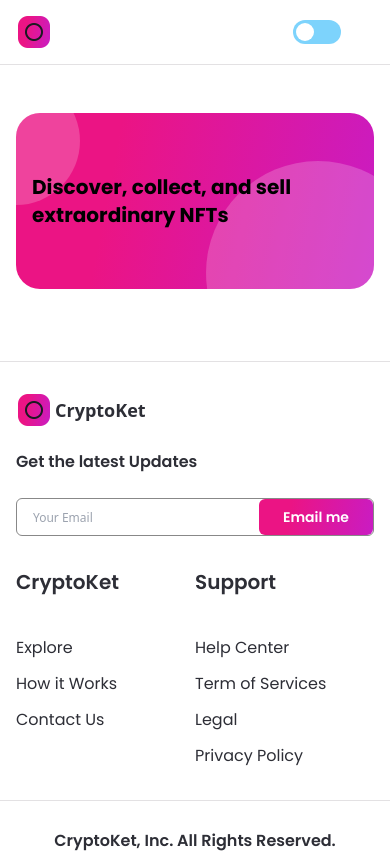
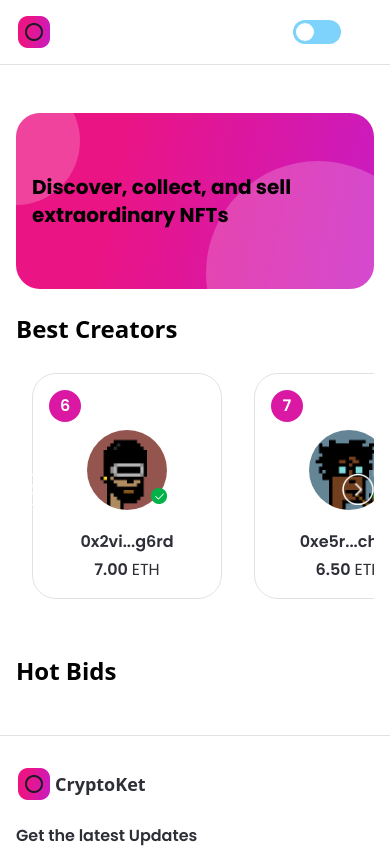
Before and after one commit to JOS13371/nft_marketplace, a Next.js app: page / in a window 390 px wide. Shown: the top 853 px of the page. Built offline with nearby package versions, Linux system fonts and the light colour scheme.

Commit message:
Add Best Creator

```diff
--- /dev/null
+++ b/components/CreatorCard.jsx
@@ -0,0 +1,37 @@
+import Image from 'next/image';
+
+import images from '../assets';
+
+const CreatorCard = ({ rank, creatorImage, creatorName, creatorEths }) => (
+  <div className="min-w-190 minlg:min-w-240 dark:bg-nft-black-3 bg-white border dark:border-nft-black-3 border-nft-gray-1 rounded-3xl flex flex-col p-4 m-4">
+    <div className="w-8 h-8 minlg:w-10 minlg:h-10 bg-nft-red-violet flexCenter rounded-full">
+      <p className="font-poppins text-white font-semibold text-base minlg:text-lg">{rank}</p>
+    </div>
+
+    <div className="my-2 flex justify-center">
+      <div className="relative w-20 h-20 minlg:w-28 minlg:h-28">
+        <Image
+          src={creatorImage}
+          Layout="fill"
+          objectFit="cover"
+          alt="creatorName"
+          className="rounded-full"
+        />
+        <div className="absolute w-4 h-4 minlg:w-7 minlg:h-7 bottom-2 -right-0">
+          <Image
+            src={images.tick}
+            Layout="fill"
+            objectFit="contain"
+            alt="tick"
+          />
+        </div>
+      </div>
+    </div>
+    <div className="mt-3 minlg:mt-7 text-center FlexCenter flex-col">
+      <p className="font-poppins dark:text-white text-nft-black-1 font-semibold text-base">{creatorName}</p>
+      <p className="mt-1 font-poppins dark:text-white text-nft-black-1 font-semibold text-base">{creatorEths.toFixed(2)} <span className="font-normal">ETH</span></p>
+    </div>
+  </div>
+);
+
+export default CreatorCard;
--- a/components/index.js
+++ b/components/index.js
@@ -2,5 +2,6 @@
 import Footer from './Footer';
 import Button from './Button';
 import Banner from './Banner';
+import CreatorCard from './CreatorCard';
 
-export { Navbar, Footer, Button, Banner };
+export { Navbar, Footer, Button, Banner, CreatorCard };
--- a/pages/index.js
+++ b/pages/index.js
@@ -1,7 +1,47 @@
-import { Banner } from '../components';
+import { useState, useEffect, useRef } from 'react';
+import Image from 'next/image';
+import { useTheme } from 'next-themes';
+import { Banner, CreatorCard } from '../components';
 
-const Home = () => (
-  <div className="flex justify-center sm:px-4 p-12">
+import images from '../assets';
+import { makeId } from '../utils/makeId';
+
+const Home = () => {
+  const [hideButtons, setHideButtons] = useState(false);
+  const parentRef = useRef(null);
+  const scrollRef = useRef(null);
+  const { theme } = useTheme();
+
+  const isScrollable = () => {
+    const { current } = scrollRef;
+    const { current: parent } = parentRef;
+    if (current?.scrollWidth >= parent?.offsetWidth) {
+      setHideButtons(false);
+    } else {
+      setHideButtons(true);
+    }
+  };
+  useEffect(() => {
+    isScrollable();
+    window.addEventListener('resize', isScrollable);
+
+    return () => {
+      window.removeEventListener('resize', isScrollable);
+    };
+  });
+
+  const handleScroll = (direction) => {
+    const { current } = scrollRef;
+    const scrollAmount = window.innerWidth > 1800 ? 270 : 210;
+    if (direction === 'left') {
+      current.scrollLeft -= scrollAmount;
+    } else {
+      current.scrollLeft += scrollAmount;
+    }
+  };
+
+  return (
+    <div className="flex flex-col justify-center sm:px-4 p-12">
       <div className="w-full minmd:w-4/5">
         <Banner
           name="Discover, collect, and sell extraordinary NFTs"
@@ -9,7 +49,47 @@
           parentStyles="justify-start mb-6 h-72 sm:h-60 p-12 xs:p-4 xs:h-44 rounded-3xl"
         />
       </div>
+
+      <div>
+        <h1 className="font-popins dark:text-white text-nft-black-100; text-2xl minlg:text-4xl font-semibold ml-4 xs:ml-0">
+          Best Creators
+        </h1>
+
+        <div className="relative flex-1 max-w-full flex mt-3" ref={parentRef}>
+          <div className="flex flex-row w-max overflow-x-scroll no-scrollbar select-none" ref={scrollRef}>
+            {[6, 7, 8, 9, 10].map((i) => (
+              <CreatorCard
+                key={`creator-${i}`}
+                rank={i}
+                creatorImage={images[`creator${i}`]}
+                creatorName={`0x${makeId(3)}...${makeId(4)}`}
+                creatorEths={10 - i * 0.5}
+              />
+            ))}{!hideButtons && (
+            <>
+              <div onClick={() => handleScroll('left')} className="absolute w-8 h-8 minlg:w-12 minlg:h-12 top-45 cursor-pointer left-0">
+                <Image src={images.left} layout="fill" objectFit="contain" className={theme === 'light' && 'filter invert'} />
+              </div>
+              <div onClick={() => handleScroll('right')} className="absolute w-8 h-8 minlg:w-12 minlg:h-12 top-45 cursor-pointer right-0">
+                <Image src={images.right} layout="fill" objectFit="contain" className={theme === 'light' && 'filter invert'} />
+              </div>
+            </>
+            )}
+          </div>
+        </div>
+
+        <div className="mt-10 ">
+
+          <div className="flexBetween mx-4 xs:mx-0 minlg:mx-8 sm:flex-col sm:items-start">
+            <h1 className="font-popins dark:text-white text-nft-black-100; text-2xl minlg:text-4xl font-semibold ml-4 xs:ml-0">
+              Hot Bids
+            </h1>
+          </div>
+        </div>
+
+      </div>
     </div>
   );
+};
 
 export default Home;
--- /dev/null
+++ b/utils/makeId.js
@@ -0,0 +1,10 @@
+export const makeId = (Length) => {
+  let result = '';
+  const charracters = 'abcdefghijklmnopqrstuvwxyz123456789';
+  const charractersLength = charracters.length;
+
+  for (let i = 0; i < Length; i++) {
+    result += charracters.charAt(Math.floor(Math.random() * charractersLength));
+  }
+  return result;
+};
```
Lines whose indentation alone changed are shown as unchanged.
